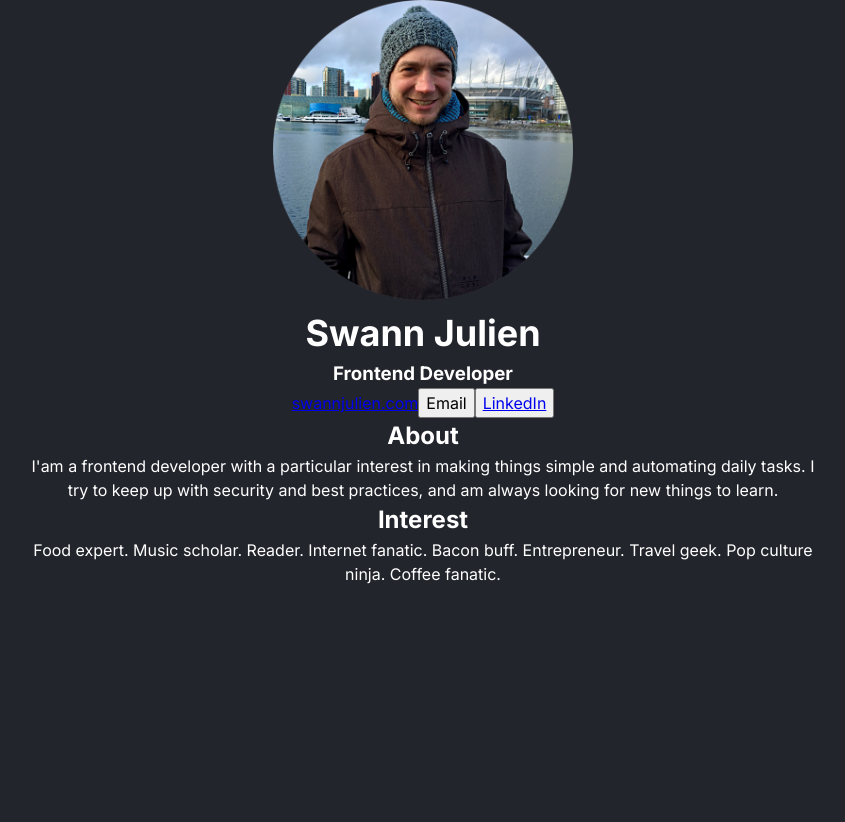
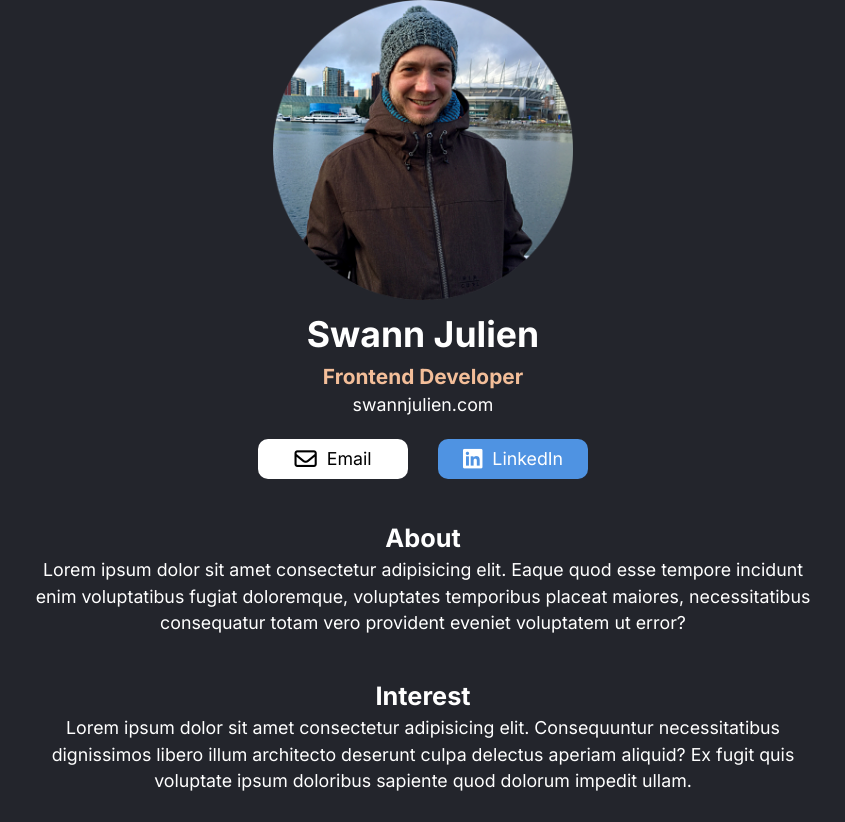
Before and after one commit to SwannJulien/business-card-react, a React (Vite) app: page / in a window 1280 px wide. Shown: the whole page, without its empty margins (217-1062 px from the left). Before the commit the page ends 800 px from the top, so only its background shows below. Built offline with nearby package versions, Linux system fonts and the light colour scheme.

Commit message:
finish main styles

```diff
--- a/index.html
+++ b/index.html
@@ -6,6 +6,7 @@
     <link rel="preconnect" href="https://fonts.googleapis.com" />
     <link rel="preconnect" href="https://fonts.gstatic.com" crossorigin />
     <link href="https://fonts.googleapis.com/css2?family=Inter:wght@400;600;700&display=swap" rel="stylesheet" />
+    <script src="https://kit.fontawesome.com/50169ebf3a.js" crossorigin="anonymous"></script>
     <title>Business card with React</title>
   </head>
   <body>
--- a/src/components/About.jsx
+++ b/src/components/About.jsx
@@ -2,10 +2,10 @@ import React from "react";
 
 function About() {
   return (
-    <>
+    <section className="about">
       <h2>About</h2>
-      <p> I'am a frontend developer with a particular interest in making things simple and automating daily tasks. I try to keep up with security and best practices, and am always looking for new things to learn.</p>
-    </>
+      <p>Lorem ipsum dolor sit amet consectetur adipisicing elit. Eaque quod esse tempore incidunt enim voluptatibus fugiat doloremque, voluptates temporibus placeat maiores, necessitatibus consequatur totam vero provident eveniet voluptatem ut error?</p>
+    </section>
   );
 }
 
--- a/src/components/Footer.jsx
+++ b/src/components/Footer.jsx
@@ -2,7 +2,7 @@ import React from "react";
 
 function Footer() {
   return (
-    <>
+    <section className="footer">
       <a href="#">
         <img src="" alt="" />
       </a>
@@ -15,7 +15,7 @@ function Footer() {
       <a href="#">
         <img src="" alt="" />
       </a>
-    </>
+    </section>
   );
 }
 
--- a/src/components/Info.jsx
+++ b/src/components/Info.jsx
@@ -2,22 +2,27 @@ import React from "react";
 
 function Info() {
   return (
-    <>
-      <img src="/src/img/photo_swann.webp" />
-      <h1>Swann Julien</h1>
-      <h3>Frontend Developer</h3>
-      <a href="https://swannjulien.com/" target="_blank">
+    <section className="info">
+      <img className="info__img" src="/src/img/photo_swann.webp" />
+      <h1 className="info__title">Swann Julien</h1>
+      <h3 className="info__role">Frontend Developer</h3>
+      <a className="info__web" href="https://swannjulien.com/" target="_blank">
         swannjulien.com
       </a>
-      <button>
-        <a>Email</a>
-      </button>
-      <button>
-        <a href="https://www.linkedin.com/in/swannjulien/" target="_blank">
-          LinkedIn
+      <button className="button button--email">
+        <a href="mailto: swann.jn@gmail.com">
+          {/* <span className="material-symbols-outlined">mail</span> */}
+          <i class="fa-regular fa-envelope fa-lg"></i>
+          <p>Email</p>
         </a>
       </button>
-    </>
+      <button className="button button--linkedIn">
+        <a href="https://www.linkedin.com/in/swannjulien/" target="_blank">
+          <i class="fa-brands fa-linkedin fa-lg"></i>
+          <p>LinkedIn</p>
+        </a>
+      </button>
+    </section>
   );
 }
 
--- a/src/components/Interest.jsx
+++ b/src/components/Interest.jsx
@@ -2,10 +2,10 @@ import React from "react";
 
 function Interest() {
   return (
-    <>
+    <section className="interest">
       <h2>Interest</h2>
-      <p>Food expert. Music scholar. Reader. Internet fanatic. Bacon buff. Entrepreneur. Travel geek. Pop culture ninja. Coffee fanatic.</p>
-    </>
+      <p>Lorem ipsum dolor sit amet consectetur adipisicing elit. Consequuntur necessitatibus dignissimos libero illum architecto deserunt culpa delectus aperiam aliquid? Ex fugit quis voluptate ipsum doloribus sapiente quod dolorum impedit ullam.</p>
+    </section>
   );
 }
 
--- a/src/styles.css
+++ b/src/styles.css
@@ -1,5 +1,7 @@
+/*-------------------*/
+/*       RESET       */
+/*-------------------*/
 /* Josh Comeau CSS reset: https://www.joshwcomeau.com/css/custom-css-reset/#our-finished-product-11*/
-
 *,
 *::before,
 *::after {
@@ -37,22 +39,103 @@ h6 {
   overflow-wrap: break-word;
 }
 
+a {
+  text-decoration: none;
+}
+/*-------------------*/
+/* Custom properties */
+/*-------------------*/
+
+:root {
+  --clr-dark-400: #23252c;
+  --clr-dark-600: #1a1b21;
+  --clr-light: #fff;
+
+  --ff-main: "Inter", sans-serif;
+  --fs-400: clamp(1.6rem, 1vw + 0.5rem, 2rem);
+  --fs-600: clamp(2.4rem, 1vw + 1.25rem, 3rem);
+  --fs-800: clamp(3.2rem, 2vw + 1rem, 3.8rem);
+}
+
+/*-------------------*/
+/*    GLOBAL STYLES  */
+/*-------------------*/
+
 body {
-  background-color: #23252c;
-  color: #fff;
-  font-family: "Inter", sans-serif;
+  background-color: var(--clr-dark-400);
+  color: var(--clr-light);
+  font-family: var(--ff-main);
+  font-size: var(--fs-400);
+}
+
+html {
+  font-size: 62.5%;
 }
 
 .wrapper {
   text-align: center;
-  width: clamp(30rem, 90vw, 50rem);
+  width: clamp(48rem, 90vw, 80rem);
   margin: 0 auto;
 }
 
-h1 {
-  font-size: clamp(1.5rem, 2vw + 1rem, 2.25rem);
+.info__title {
+  font-size: var(--fs-800);
 }
 
-img {
+.info__img {
   width: clamp(100px, 50%, 300px);
 }
+
+.info__role {
+  color: #f3be99;
+}
+
+.info__web {
+  display: block;
+}
+
+.button {
+  width: 150px;
+  height: 40px;
+  border: none;
+  margin-top: 2rem;
+  margin-bottom: 4rem;
+  border-radius: 10px;
+  padding: 0;
+}
+
+.button:first-of-type {
+  margin-right: 30px;
+}
+
+.button--email {
+  background-color: var(--clr-light);
+}
+
+.button--email a {
+  color: black;
+}
+
+.button--linkedIn {
+  background-color: #4f93e2;
+}
+
+.button > a {
+  display: flex;
+  justify-content: center;
+  gap: 1rem;
+  align-items: center;
+}
+
+.about {
+  margin-bottom: 4rem;
+}
+
+h2 {
+  font-size: var(--fs-600);
+}
+
+a {
+  /* display: block; */
+  color: #fff;
+}
```
